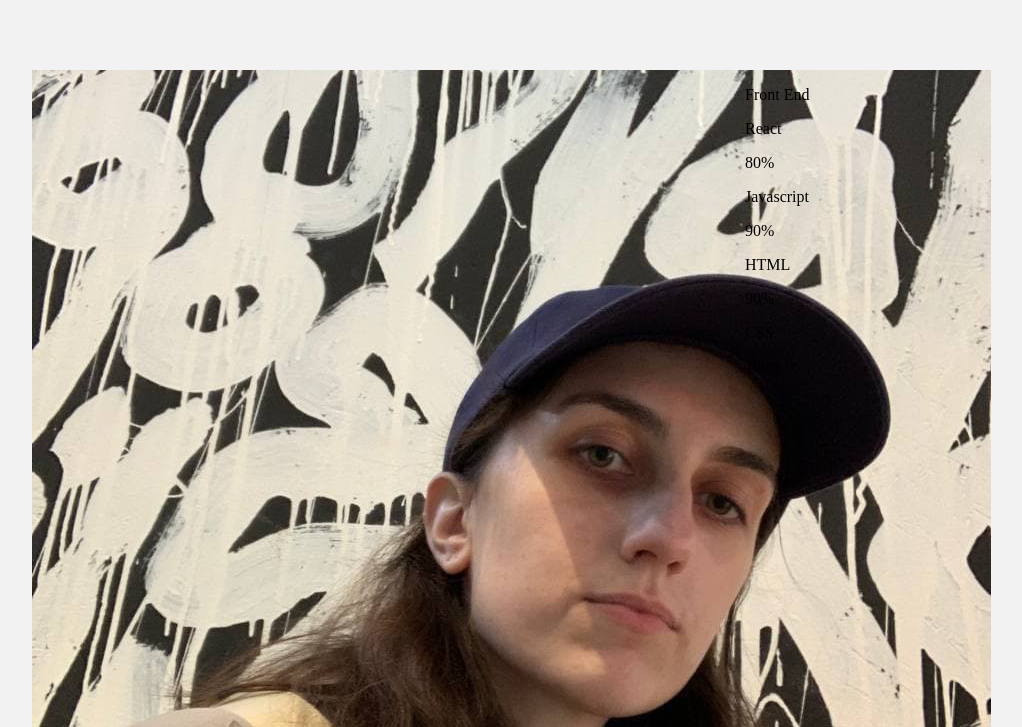
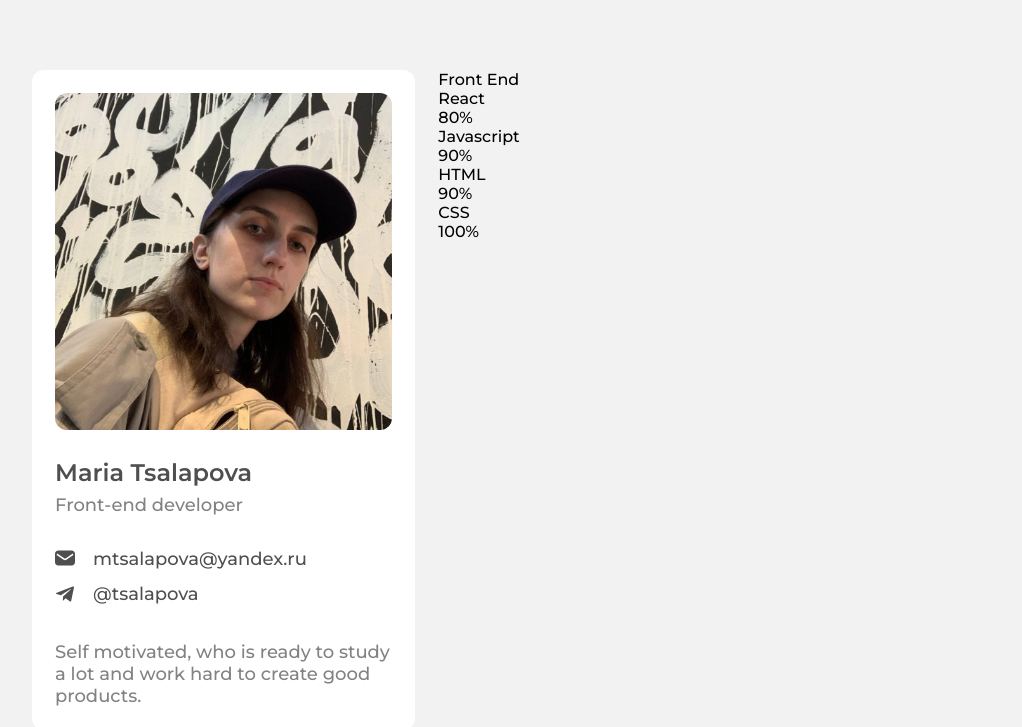
Before and after one commit to tsalapovaMaria/portfolio, a plain HTML site: page index.html in a window 1280 px wide. Shown: the top 727 px of the page, without its empty margins (33-1055 px from the left). Drawn offline with Linux system fonts and the light colour scheme.

Commit message:
style bio container

```diff
--- a/index.html
+++ b/index.html
@@ -4,6 +4,10 @@
 <head>
     <meta charset="utf-8">
     <meta name="viewport" content="width=device-width, initial-scale=1">
+
+    <link rel="preconnect" href="https://fonts.gstatic.com">
+    <link href="https://fonts.googleapis.com/css2?family=Montserrat:wght@500&display=swap" rel="stylesheet">
+    <link href="https://fonts.googleapis.com/css2?family=Montserrat:wght@500;600&display=swap" rel="stylesheet">
 
     <link rel="stylesheet" href="style.css">
     <title>Portfolio</title>
@@ -20,15 +24,18 @@
 
                 <div class="email-container">
 
+                    <a href="mailto:mtsalapova@yandex.ru">
                         <svg style="enable-background:new 0 0 24 24;" viewBox="0 0 24 24">
                             <path
                                 d="M20,3H4C1.8,3,0,4.8,0,7v10c0,2.2,1.8,4,4,4h16c2.2,0,4-1.8,4-4V7C24,4.8,22.2,3,20,3z M21.6,8.8l-7.9,5.3   c-0.5,0.3-1.1,0.5-1.7,0.5s-1.2-0.2-1.7-0.5L2.4,8.8C2,8.5,1.9,7.9,2.2,7.4C2.5,7,3.1,6.9,3.6,7.2l7.9,5.3c0.3,0.2,0.8,0.2,1.1,0   l7.9-5.3c0.5-0.3,1.1-0.2,1.4,0.3C22.1,7.9,22,8.5,21.6,8.8z" />
                         </svg>
-                    <p class="email-address">mtsalapova@yandex.ru</p>
+                    </a>
+                    <p class="email-address">
+                        <a href="mailto:mtsalapova@yandex.ru">mtsalapova@yandex.ru</a>
+                    </p>
                 </div>
                 <div class="telegram-container">
-                    <svg height="512px" style="enable-background:new 0 0 512 512;" viewBox="0 0 512 512"
-                        width="512px">
+                    <svg height="512px" style="enable-background:new 0 0 512 512;" viewBox="0 0 512 512" width="512px">
                         <path
                             d="M484.689,98.231l-69.417,327.37c-5.237,23.105-18.895,28.854-38.304,17.972L271.2,365.631l-51.034,49.086    c-5.647,5.647-10.372,10.372-21.256,10.372l7.598-107.722L402.539,140.23c8.523-7.598-1.848-11.809-13.247-4.21L146.95,288.614    L42.619,255.96c-22.694-7.086-23.104-22.695,4.723-33.579L455.423,65.166C474.316,58.081,490.85,69.375,484.689,98.231z" />
 
@@ -50,7 +57,8 @@
                                 <path d="m451 271h61v60h-61z"></path>
                                 <path d="m301 205.272 60 30v-138.544l-60 30v24.272h-60v30h60z"></path>
                                 <path d="m391 91h121v150h-121z"></path>
-								<path d="m211 211h-60v-90h60v-60c-3.256 0-124.455 0-120 0v210c3.256 0 124.455 0 120 0z"></path>
+                                <path d="m211 211h-60v-90h60v-60c-3.256 0-124.455 0-120 0v210c3.256 0 124.455 0 120 0z">
+                                </path>
                             </g>
                         </svg>
                     </div>
--- a/style.css
+++ b/style.css
@@ -3,6 +3,10 @@ body {
     padding: 0;
 
     background: #F2F2F2;
+    font-family: Montserrat;
+}
+p {
+    margin: 0;
 }
 
 .main {
@@ -12,11 +16,87 @@ body {
 
 /*MAIN FIRST COLUMN*/
 .main-first-col {
-    max-width: 690px;
+    max-width: 33.333%;
+    margin-right: 23px;
+}
+.main-second-col {
+    max-width: 66.666%;
     margin-right: 23px;
 }
 
+
+/*BIO CONTAINER*/
 .bio-container {
     background: #FFFFFF;
     border-radius: 12px;
+
+    padding: 23px;
 }
+.bio-container img {
+    max-width: 100%;
+
+    border-radius: 12px;
+}
+
+.fullname {
+    margin-top: 24px;
+
+    font-style: normal;
+    font-weight: 600;
+    font-size: 24px;
+    line-height: 29px;
+
+    color: #4F4F4F;
+}
+.profession {
+    margin-top: 6.5px;
+    font-style: normal;
+    font-weight: 500;
+    font-size: 18px;
+    line-height: 22px;
+
+    color: #828282;
+}
+
+.email-container,
+.telegram-container {
+    display: flex;
+
+    font-family: Montserrat;
+    font-style: normal;
+    font-weight: 500;
+    font-size: 18px;
+    line-height: 22px;
+
+    color: #4F4F4F;
+}
+.email-container svg,
+.telegram-container svg {
+    margin-right: 18px;
+
+    width: 20px;
+    height: auto;
+
+    fill: #4F4F4F;
+}
+.email-container {
+    margin-top: 32px;
+}
+.email-address a{
+    text-decoration: none;
+    color: #4F4F4F;
+}
+.telegram-container{
+    margin-top: 10.5px;
+}
+
+.about-me {
+    margin-top: 35.33px;
+
+    font-style: normal;
+    font-weight: 500;
+    font-size: 18px;
+    line-height: 22px;
+
+    color: #828282;
+}
```
Lines whose indentation alone changed are shown as unchanged.
